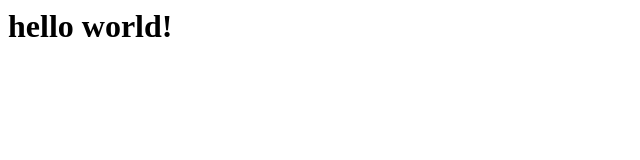
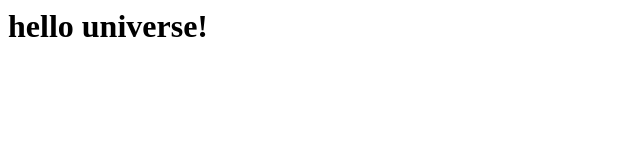
Before and after one commit to mingxxxx/hellox, a website: page index.html in a window 1280 px wide. Shown: the full height of the page, 0-640 px from the left. Drawn offline with Linux system fonts and the light colour scheme.

Commit message:
changed hello world to hello universe

```diff
--- a/index.html
+++ b/index.html
@@ -5,7 +5,7 @@
 
 	<body>
 		<h1>
-			hello world!
+			hello universe!
 		</h1>
 	</body>
 </html>
```
